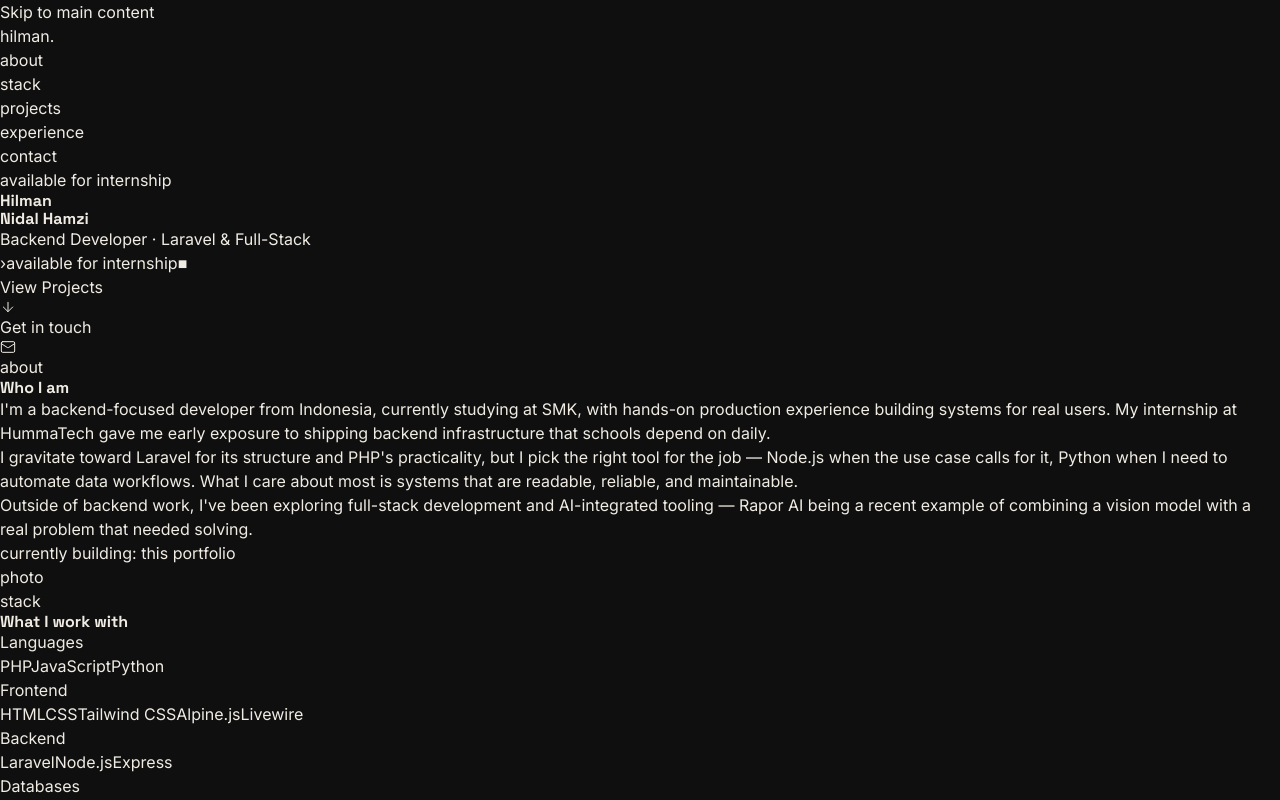
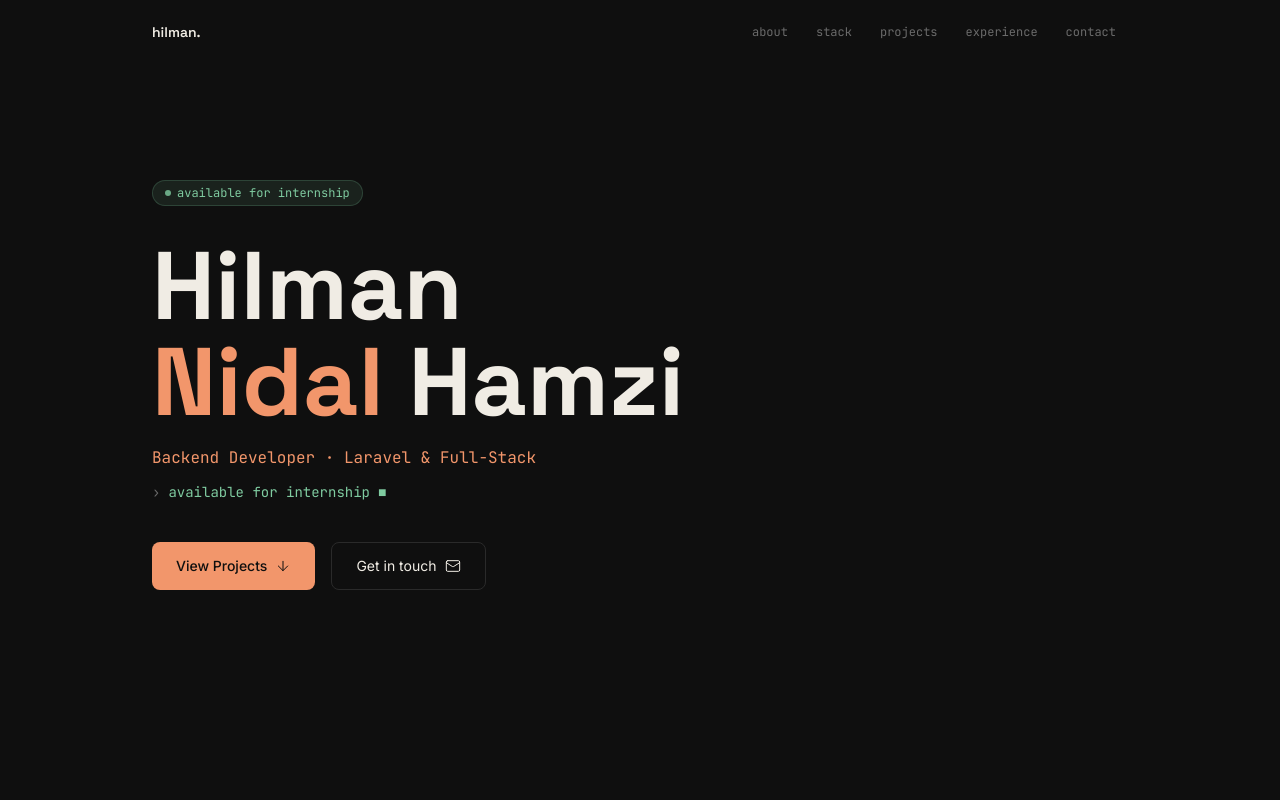
Before and after one commit to kaz-hero123/hilman-portfolio, a Next.js app: page / in a window 1280 px wide. Shown: the top 800 px of the page. Built offline with nearby package versions, Linux system fonts and the light colour scheme.

Commit message:
[gate-0] tailwind.config.ts: configure design tokens — coral, lavender, mint palette; Space Grotesk/Inter/JetBrains fonts; card shadow + blink keyframe

```diff
--- /dev/null
+++ b/tailwind.config.ts
@@ -0,0 +1,49 @@
+// tailwind.config.ts
+import type { Config } from 'tailwindcss';
+
+const config: Config = {
+  content: ['./src/**/*.{ts,tsx}'],
+  theme: {
+    extend: {
+      colors: {
+        coral:    '#F2966B',
+        lavender: '#B3A0D6',
+        mint:     '#7FCBA0',
+        bg:       '#0f0f0f',
+        surface:  '#1a1a1a',
+        border:   '#2a2a2a',
+        text:     '#f0ece4',
+        muted:    '#6b6b6b',
+      },
+      fontFamily: {
+        display: ['var(--font-display)', 'sans-serif'],
+        body:    ['var(--font-body)',    'sans-serif'],
+        mono:    ['var(--font-mono)',    'monospace'],
+      },
+      borderRadius: {
+        DEFAULT: '6px',
+        md:  '8px',
+        lg:  '12px',
+        xl:  '16px',
+      },
+      boxShadow: {
+        card:       '0 0 0 1px #2a2a2a',
+        cardHover:  '0 0 0 1px #F2966B',
+        glow:       '0 0 24px rgba(242, 150, 107, 0.15)',
+        glowStrong: '0 0 40px rgba(242, 150, 107, 0.25)',
+      },
+      animation: {
+        blink: 'blink 1.2s step-end infinite',
+      },
+      keyframes: {
+        blink: {
+          '0%, 100%': { opacity: '1' },
+          '50%':      { opacity: '0' },
+        },
+      },
+    },
+  },
+  plugins: [],
+};
+
+export default config;
```
